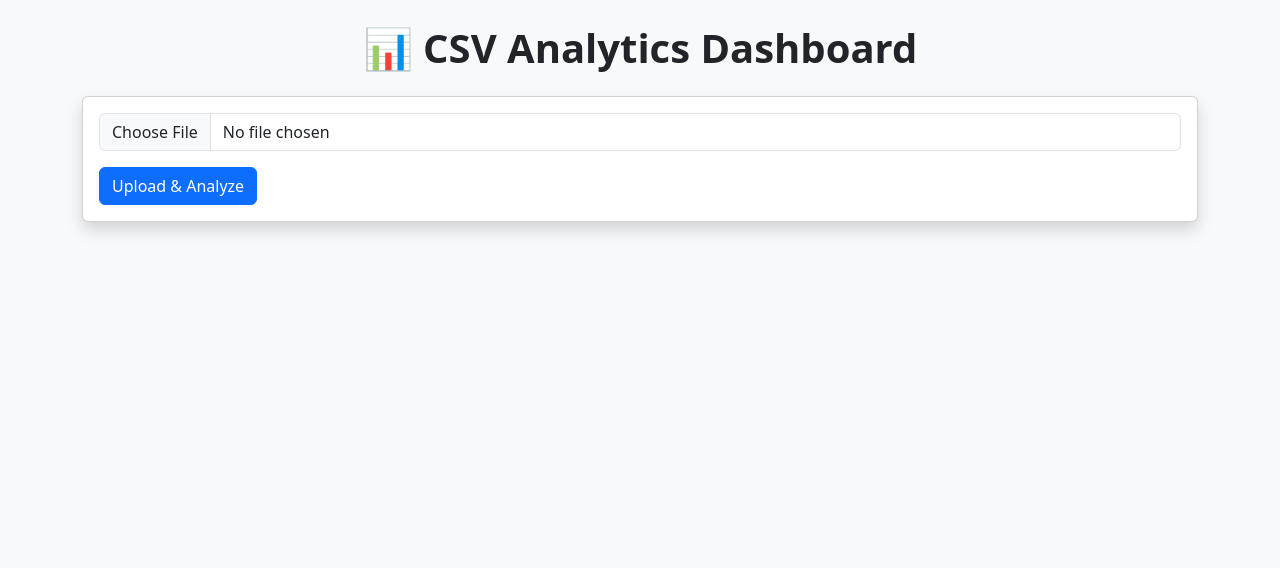
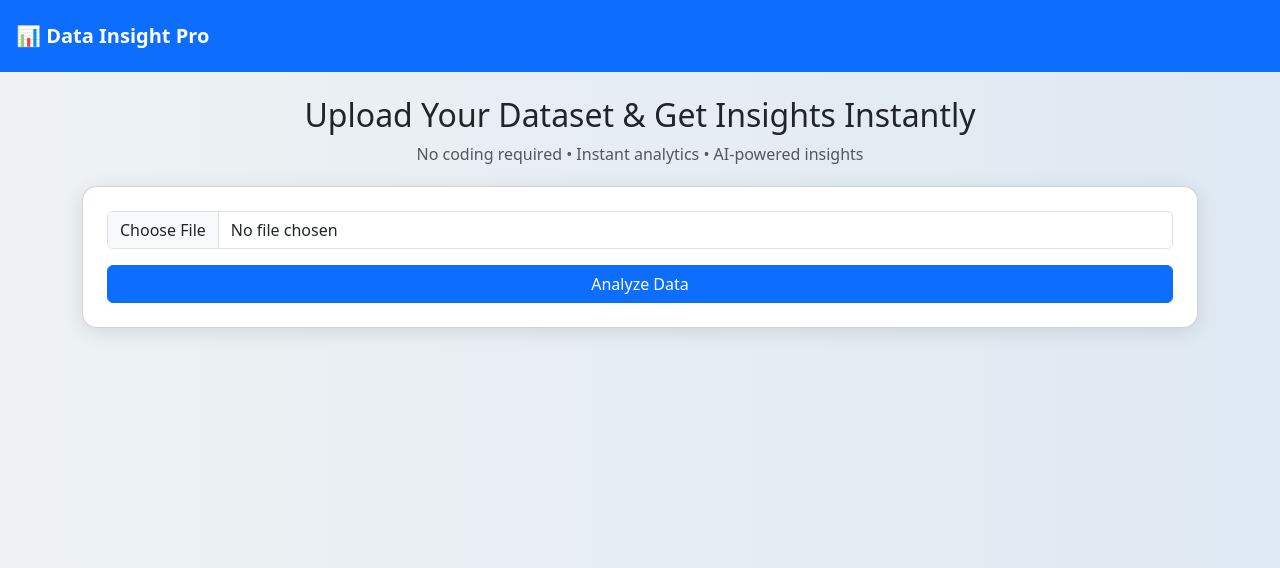
Before and after one commit to Akshatadeshpande28/CSV-Flask-Dashboard, a Flask app: page / in a window 1280 px wide. Shown: the top 568 px of the page. Run offline with Flask 3, Linux system fonts and the light colour scheme.

Commit message:
Update index.html

```diff
--- a/templates/index.html
+++ b/templates/index.html
@@ -1,92 +1,100 @@
 <!DOCTYPE html>
 <html>
 <head>
-    <title>CSV Analytics Dashboard</title>
+    <title>Data Insight Pro</title>
 
-    <!-- Bootstrap CDN -->
     <link href="https://cdn.jsdelivr.net/npm/bootstrap@5.3.0/dist/css/bootstrap.min.css" rel="stylesheet">
 
     <style>
         body {
-            background-color: #f8f9fa;
+            background: linear-gradient(to right, #eef2f3, #dfe9f3);
+        }
+        .navbar {
+            background: #0d6efd;
+        }
+        .navbar-brand {
+            color: white !important;
+            font-weight: bold;
         }
         .card {
+            border-radius: 15px;
+            box-shadow: 0px 4px 20px rgba(0,0,0,0.1);
+        }
+        .header {
+            text-align: center;
             margin-bottom: 20px;
-        }
-        h1 {
-            font-weight: bold;
         }
     </style>
 </head>
 <body>
 
+<nav class="navbar p-3">
+    <span class="navbar-brand">📊 Data Insight Pro</span>
+</nav>
+
 <div class="container mt-4">
 
-    <h1 class="text-center mb-4">📊 CSV Analytics Dashboard</h1>
+    <div class="header">
+        <h2>Upload Your Dataset & Get Insights Instantly</h2>
+        <p class="text-muted">No coding required • Instant analytics • AI-powered insights</p>
+    </div>
 
-    <!-- Upload Card -->
-    <div class="card shadow">
-        <div class="card-body">
+    <!-- Upload -->
+    <div class="card p-4 mb-4">
         <form method="POST" enctype="multipart/form-data">
-                <div class="mb-3">
             <input class="form-control" type="file" name="file" required>
-                </div>
-                <button class="btn btn-primary">Upload & Analyze</button>
+            <button class="btn btn-primary mt-3 w-100">Analyze Data</button>
         </form>
-        </div>
     </div>
 
     {% if columns %}
-    <!-- Column Selector -->
-    <div class="card shadow">
-        <div class="card-body">
-            <h5>Select Columns for Visualization</h5>
+    <div class="card p-4 mb-4">
+        <h5>Select Columns</h5>
         <form method="POST">
             <select class="form-select" name="x_col">
                 {% for col in columns %}
                 <option value="{{ col }}">{{ col }}</option>
                 {% endfor %}
             </select>
+
             <br>
+
             <select class="form-select" name="y_col">
                 {% for col in columns %}
                 <option value="{{ col }}">{{ col }}</option>
                 {% endfor %}
             </select>
-                <br>
-                <button class="btn btn-success">Generate Chart</button>
+
+            <button class="btn btn-success mt-3">Generate Chart</button>
         </form>
     </div>
+    {% endif %}
+
+    {% if ai_insights %}
+    <div class="card p-4 mb-4">
+        <h5>🤖 AI Insights</h5>
+        <p>{{ ai_insights }}</p>
     </div>
     {% endif %}
 
     {% if summary %}
-    <!-- Summary Card -->
-    <div class="card shadow">
-        <div class="card-body">
-            <h5>Summary Statistics</h5>
+    <div class="card p-4 mb-4">
+        <h5>📊 Summary Statistics</h5>
         {{ summary|safe }}
-        </div>
     </div>
     {% endif %}
 
     {% if chart %}
-    <!-- Chart Card -->
-    <div class="card shadow">
-        <div class="card-body">
-            <h5>Visualization</h5>
+    <div class="card p-4 mb-4">
+        <h5>📈 Visualization</h5>
         <img src="{{ chart }}" class="img-fluid">
-        </div>
     </div>
     {% endif %}
 
     {% if heatmap %}
-    <!-- Heatmap -->
-    <div class="card shadow">
-        <div class="card-body">
-            <h5>Correlation Heatmap</h5>
+    <div class="card p-4 mb-4">
+        <h5>🔥 Correlation Heatmap</h5>
         <img src="{{ heatmap }}" class="img-fluid">
-        </div>
     </div>
     {% endif %}
 
```
Also changed, not shown: static/chart.png, static/heatmap.png (added). Lines whose indentation alone changed are shown as unchanged.
